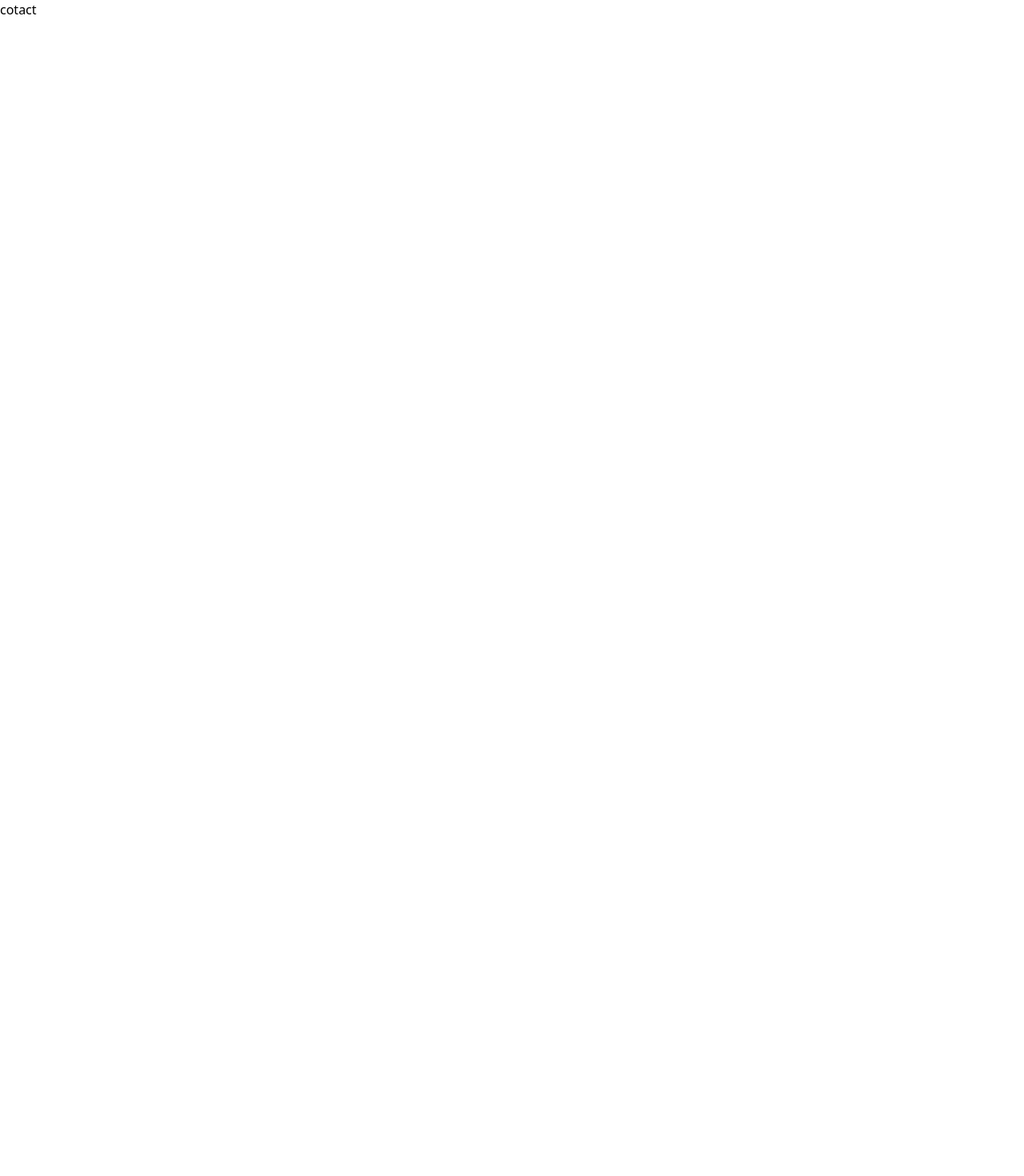
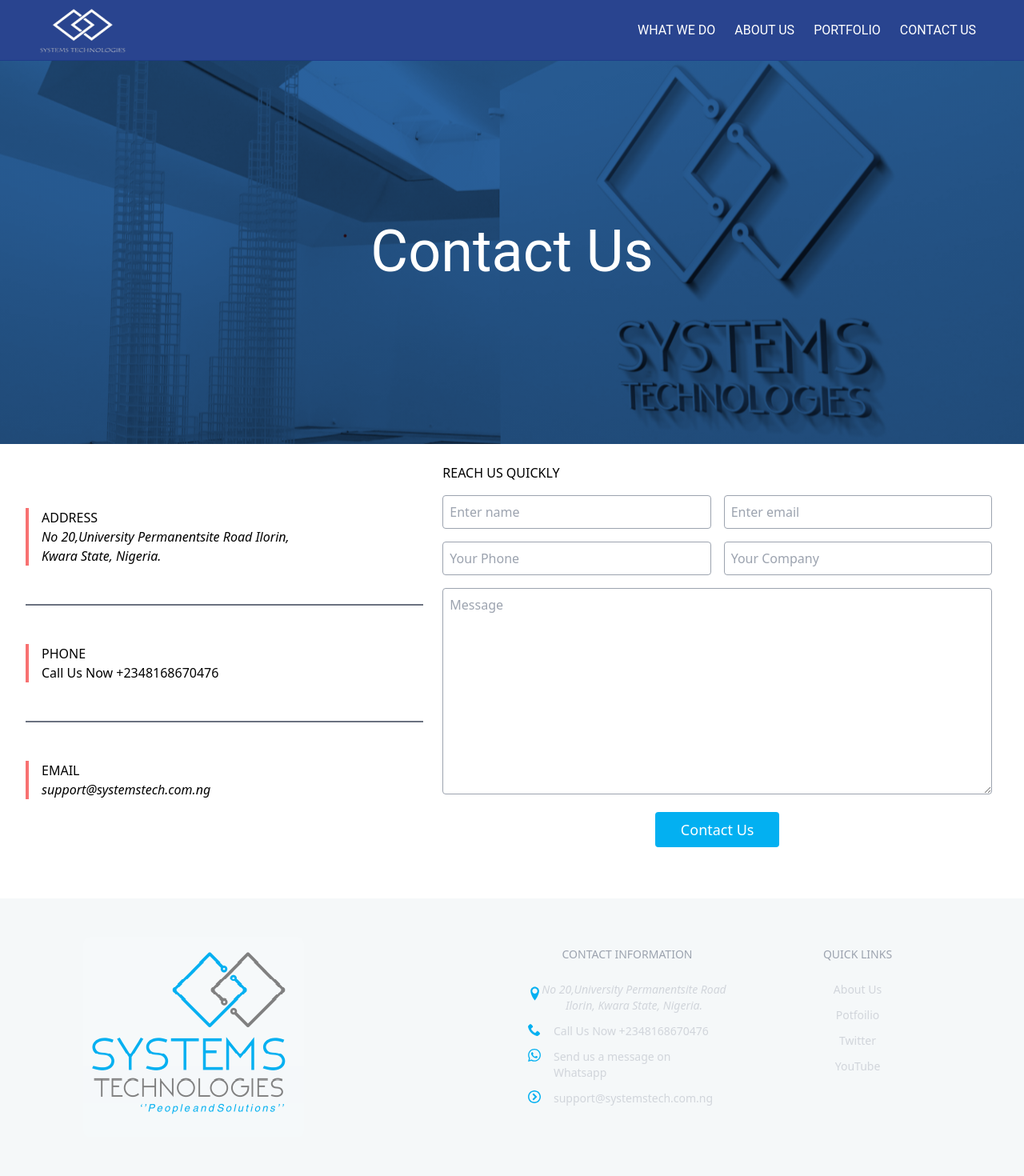
Before and after one commit to Rufai-Alex/companysiteformal, a Next.js app: page /contact in a window 1280 px wide. Shown: the top 1470 px of the page at 80% size. Before the commit the page ends 800 px from the top, so only its background shows below. Built offline with nearby package versions, Linux system fonts and the light colour scheme.

Commit message:
contact page done

```diff
--- a/componets/Header.js
+++ b/componets/Header.js
@@ -1,4 +1,5 @@
 import Navbar from "./navbar";
+import Link from "next/link";
 
 function Header() {
   return (
@@ -26,15 +27,15 @@ function Header() {
                   </p>{" "}
                 </h2>
                 <div className="mt-12">
-                  <a
-                    href="#"
-                    target="_blank"
-                    className="get-started text-white font-bold px-8 py-4 rounded
+                  <Link href="/contact">
+                    <a
+                      className="get-started text-white font-bold px-8 py-4 rounded
                     outline-none bg-yellow-600 focus:outline-none mr-1 mb-1 bg-lightBlue-500
                     active:bg-lightBlue-600 uppercase text-sm shadow hover:shadow-lg ease-linear transition-all duration-150"
-                  >
-                    Contact us
-                  </a>
+                    >
+                      Contact us
+                    </a>
+                  </Link>
                 </div>
                 <div className="mt-10">
                   <p>Trusted by compoanies like </p>
--- a/pages/contact.js
+++ b/pages/contact.js
@@ -1,5 +1,93 @@
+import Footer2 from "../componets/Footer2";
+import Navbar from "../componets/navbar";
+
 function Contact() {
-  return <div>cotact </div>;
+  return (
+    <div className="">
+      <Navbar />
+      <div
+        className=" bg-opacity-80 maginTop
+           w-full screen60 bg-center bg-cover flex justify-center items-center flex-col border-transparent font-head text-4xl text-white lg:text-7xl  "
+        style={{
+          background:
+            " linear-gradient( #00438bd5, #00438bd5), url(/aboutpic.png)",
+          backgroundBlendMode: "multiply",
+          backgroundPosition: "center right",
+          backgroundRepeat: "no-repeat",
+        }}
+      >
+        Contact Us
+      </div>
+      <div>
+        <div className="p-6 flex flex-col md:flex-row  ">
+          <div className="md:w-5/12 w-full p-2">
+            <div className="py-12 w-full">
+              <div className="capitalize border-l-4 border-red-400  px-4">
+                <h4 className="font-medium  uppercase">Address</h4>
+                <address>
+                  No 20,University permanentsite road Ilorin,
+                  <br /> Kwara State, Nigeria.
+                </address>
+              </div>
+            </div>
+            <div className="py-12 border-t-2 border-b-2 border-gray-500">
+              <div className="capitalize border-l-4 border-red-400  px-4">
+                <h4 className="font-medium uppercase">Phone</h4>
+                <p>Call Us Now +2348168670476</p>
+              </div>
+            </div>
+            <div className="py-12 w-full">
+              <div className="capitalize border-l-4 border-red-400  px-4">
+                <h4 className="font-medium  uppercase">Email</h4>
+                <address className="lowercase">
+                  support@systemstech.com.ng
+                </address>
+              </div>
+            </div>
+          </div>
+
+          <div className="md:w-7/12 w-full px-4  space-y-4 ">
+            <h4 className="font-medium uppercase">Reach us Quickly</h4>
+            <div className="flex flex-col md:flex-row items-stretch lg:space-x-4 space-y-4 md:space-y-0">
+              <input
+                type="text"
+                placeholder="Enter name"
+                className="self-stretch px-2 py-2 border flex-grow rounded border-gray-400 focus:outline-none focus:ring-1 focus:ring-blue-400 "
+              />
+              <input
+                type="text"
+                placeholder="Enter email"
+                className="  px-2 py-2 border rounded flex-grow border-gray-400 focus:outline-none focus:ring-1 focus:ring-blue-400"
+              />
+            </div>
+            <div className="flex flex-col md:flex-row items-stretch lg:space-x-4 space-y-4 md:space-y-0">
+              <input
+                type="text"
+                placeholder="Your Phone "
+                className="self-stretch px-2 py-2 border flex-grow rounded border-gray-400 focus:outline-none focus:ring-1 focus:ring-blue-400 "
+              />
+              <input
+                type="text"
+                placeholder="Your Company"
+                className="  px-2 py-2 border rounded flex-grow border-gray-400 focus:outline-none focus:ring-1 focus:ring-blue-400"
+              />
+            </div>
+            <textarea
+              placeholder="Message"
+              id=""
+              cols="30"
+              rows="10"
+              className=" w-full px-2 py-2 border rounded border-gray-400 focus:outline-none focus:ring-1 focus:ring-blue-400 "
+            ></textarea>
+            <button class="flex mx-auto mt-16 text-white primaryColorBg border-0 py-2 px-8 focus:outline-none hover:bg-indigo-300 rounded text-lg">
+              Contact Us
+            </button>
+          </div>
+        </div>
+      </div>
+      <Footer2 />
+    </div>
+  );
 }
 
 export default Contact;
```
Also changed, not shown: public/contactUspics.png (added).
